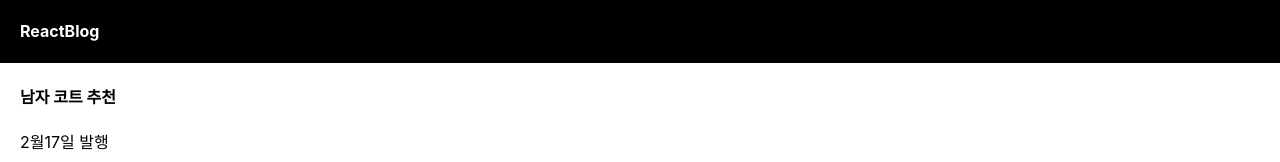
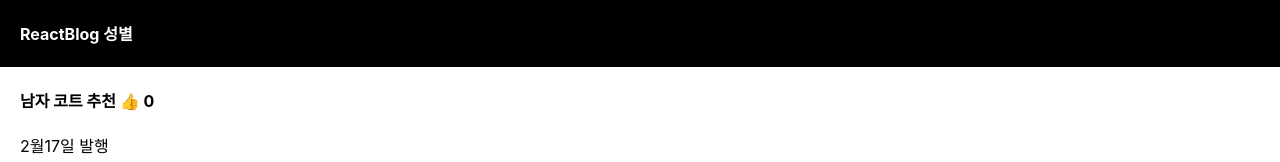
Before and after one commit to namuna309/CodingApple-Introduction_to_React, a React (Create React App) app in the folder blog/: page / in a window 1280 px wide. Shown: the top 162 px of the page. Built offline with nearby package versions, Linux system fonts and the light colour scheme.

Commit message:
버튼에 기능개발을 해보자 & 리액트 state변경하는 법 + 숙제

```diff
--- a/blog/src/App.js
+++ b/blog/src/App.js
@@ -1,16 +1,13 @@
-import logo from './logo.svg';
+/* eslint-disable */
+
 import './App.css';
 import { useState } from 'react';
 
 function App() {
 
-  let post = '강남 우동 맛집'; //대충 서버에서 가져온 실제 데이터
-  let [title, b] = useState(['남자 코트 추천', '강남 우동맛집', '파이썬독학']);  // a -> state에 저장했던 자료, b -> state 변경도와주는 함수
-
-  // 일반 문법
-  let num = [1, 2];
-  var a = num[0];
-  var c = num[1]
+  let [title, changeTitle] = useState(['남자 코트 추천', '강남 우동맛집', '파이썬독학']);  // a -> state에 저장했던 자료, b -> state 변경도와주는 함수
+  let newTitle = ['여자 코트 추천', '강남 우동맛집', '파이썬독학'];
+  let [likes, up] = useState(0);
 
   // Destructuring 문법
   var [a, c] = [1, 2];
@@ -18,10 +15,13 @@ function App() {
   return (
     <div className="App">
       <div className="black-nav">
-        <h4>ReactBlog</h4>
+        {/* 숙제: 버튼누르면 첫 글이 '여자코튼 추천'으로 바뀌는 기능 만들기 */}
+        <h4>ReactBlog <span onClick={() => changeTitle(newTitle)}>성별</span></h4>
       </div>
       <div className="list">
-        <h4>{ title[0] }</h4>
+        {/* onClick={} 안엔 함수이름 또는 콜백함수를 넣어야함 */}
+        {/* state 변경은 등호로 되지 않음 -> state 변경 함수 활용 */}
+        <h4>{ title[0] } <span onClick={() => { up(++likes) }}>👍</span> {likes} </h4>
         <p>2월17일 발행</p>
       </div>
       <div className="list">
```
